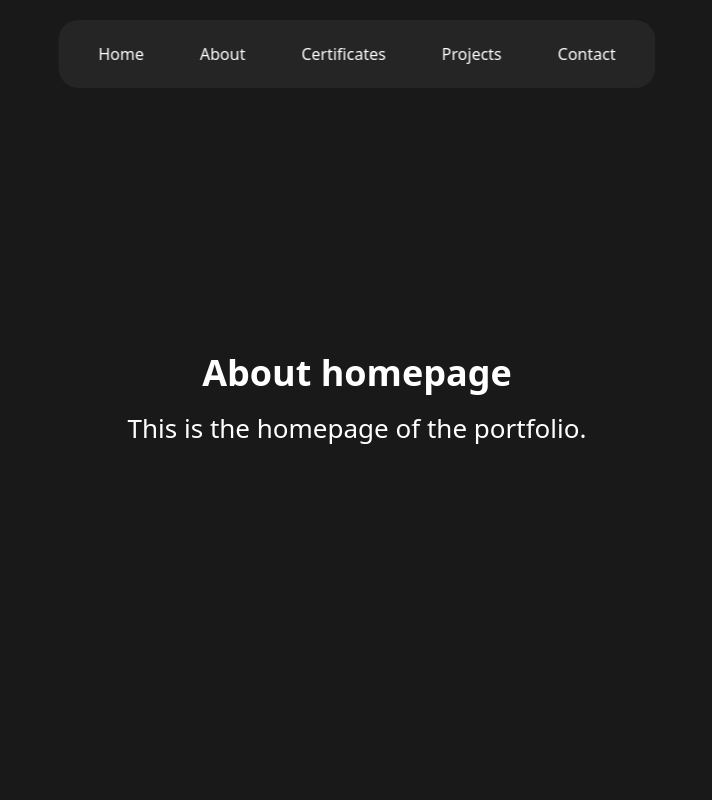
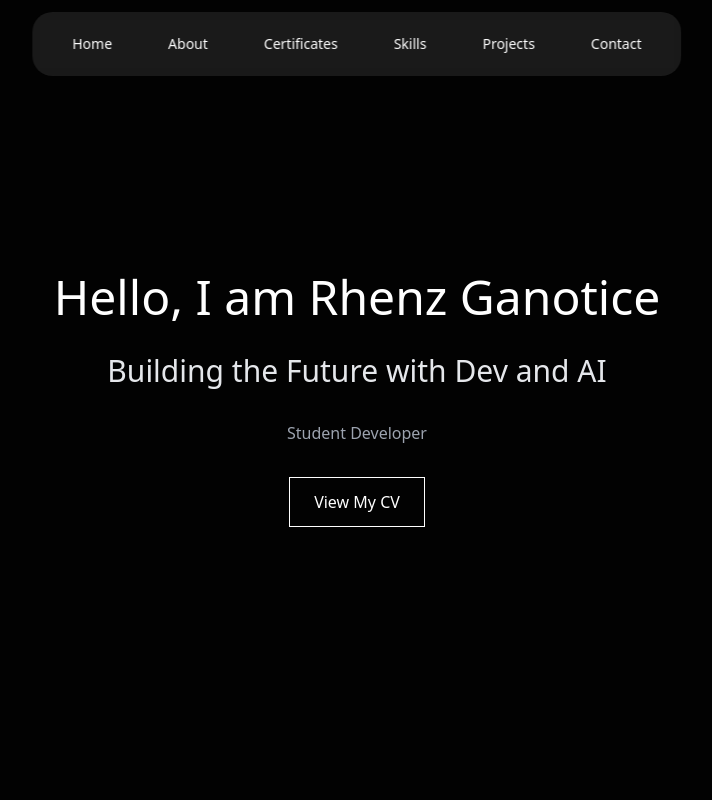
Before and after one commit to StDevRhenz/portfolio, a React (Create React App) app: page / in a window 1280 px wide. Shown: the top 800 px of the page, without its empty margins (283-995 px from the left). Built offline with nearby package versions, Linux system fonts and the light colour scheme.

Commit message:
Add: Homepage content, Updated Pages, added skills.jsx

```diff
--- a/src/App.css
+++ b/src/App.css
@@ -4,6 +4,7 @@
 
 html {
   scroll-behavior: smooth;
+  background-color: rgba(0, 0, 0, 0.9);
 }
 
 /* section {
--- a/src/App.js
+++ b/src/App.js
@@ -6,6 +6,7 @@ import About from './pages/about';
 import Certificates from './pages/certificates';
 import Projects from './pages/projects';
 import Contact from './pages/contact';
+import Skills from './pages/skills';
 
 import Home from './pages/home';
 
@@ -17,11 +18,13 @@ function App() {
     <nav>
       <Navbar />
     </nav>
+
     <section id='home'>
       <Home />
     </section>
 
-    <section id='about'>
+
+    {/* <section id='about'>
       <About />
     </section>
 
@@ -37,6 +40,13 @@ function App() {
       <Contact />
     </section>
 
+    <section id='skills'>
+      <Skills />
+    </section>
+
+
+    */}
+
     </div>
   );
 }
--- a/src/components/navbar.jsx
+++ b/src/components/navbar.jsx
@@ -1,13 +1,23 @@
+
+import React from 'react';
+
+
 const Navbar = (props) => {
   return (
-    <nav className="bg-[rgba(51,51,51,0.5)] backdrop-blur-md p-2.5 px-5 fixed top-5 left-1/2 transform -translate-x-1/2 rounded-[20px] z-[1000]">
-      <ul className="flex space-x-4">
-        <li><a href="#home" className="text-white no-underline px-5 py-3 inline-block hover:bg-[#575757] rounded-md">Home</a></li>
-        <li><a href="#about" className="text-white no-underline px-5 py-3 inline-block hover:bg-[#575757] rounded-md">About</a></li>
-        <li><a href="#certificates" className="text-white no-underline px-5 py-3 inline-block hover:bg-[#575757] rounded-md">Certificates</a></li>
-        <li><a href="#projects" className="text-white no-underline px-5 py-3 inline-block hover:bg-[#575757] rounded-md">Projects</a></li>
-        <li><a href="#contact" className="text-white no-underline px-5 py-3 inline-block hover:bg-[#575757] rounded-md">Contact</a></li>
-      </ul>
+    <nav className="bg-[rgba(51,51,51,0.5)] text-sm text-neutral-300 backdrop-blur-md p-2.5 px-5 fixed top-3 left-1/2 transform -translate-x-1/2 rounded-[20px] z-[1000]">
+      <div className="flex justify-between items-center text-white gap-10">
+        {/* <div>
+          <a href="#home" className="px-5 py-3 inline-block hover:bg-[#575757] rounded-md">&lt;Rhenz/&gt;</a>
+        </div> */}
+        <ul className="flex space-x-4">
+          <li><a href="#home" className="px-5 py-3 inline-block hover:bg-[#575757] rounded-md">Home</a></li>
+          <li><a href="#about" className="px-5 py-3 inline-block hover:bg-[#575757] rounded-md">About</a></li>
+          <li><a href="#certificates" className="px-5 py-3 inline-block hover:bg-[#575757] rounded-md">Certificates</a></li>
+          <li><a href="#contact" className="px-5 py-3 inline-block hover:bg-[#575757] rounded-md">Skills</a></li>
+          <li><a href="#projects" className="px-5 py-3 inline-block hover:bg-[#575757] rounded-md">Projects</a></li>
+          <li><a href="#contact" className="px-5 py-3 inline-block hover:bg-[#575757] rounded-md">Contact</a></li>
+        </ul>
+      </div>
     </nav>
   );
 }
--- a/src/pages/about.jsx
+++ b/src/pages/about.jsx
@@ -1,6 +1,6 @@
 function about() {
     return (
-        <div className="bg-black bg-opacity-90 min-h-screen flex flex-col items-center justify-center text-[calc(10px+2vmin)]">
+        <div className="">
             <h1 className="text-white text-4xl font-bold">About</h1>
             <p className="text-white mt-4">This is the about page of the portfolio.</p>
         </div>
--- a/src/pages/certificates.jsx
+++ b/src/pages/certificates.jsx
@@ -1,6 +1,6 @@
 function certificates() {
     return (
-        <div className="bg-black bg-opacity-90 min-h-screen flex flex-col items-center justify-center text-[calc(10px+2vmin)]">
+        <div className="">
             <h1 className="text-white text-4xl font-bold">About certificates</h1>
             <p className="text-white mt-4">This is the certificates page of the portfolio.</p>
         </div>
--- a/src/pages/contact.jsx
+++ b/src/pages/contact.jsx
@@ -1,6 +1,6 @@
 function contact() {
     return (
-        <div className="bg-black bg-opacity-90 min-h-screen flex flex-col items-center justify-center text-[calc(10px+2vmin)]">
+        <div className="">
             <h1 className="text-white text-4xl font-bold">About contact</h1>
             <p className="text-white mt-4">This is the contact page of the portfolio.</p>
         </div>
--- a/src/pages/home.jsx
+++ b/src/pages/home.jsx
@@ -1,8 +1,36 @@
+
+import React from 'react';
+import Result from '../assets/updated-resume.pdf';
+
 function home() {
+    const handleCvClick = () => {
+        window.open(Result, '_blank');
+    };
+
     return (
-        <div className="bg-black bg-opacity-90 min-h-screen flex flex-col items-center justify-center text-[calc(10px+2vmin)]">
-            <h1 className="text-white text-4xl font-bold">About homepage</h1>
-            <p className="text-white mt-4">This is the homepage of the portfolio.</p>
+        <div className="min-h-screen flex items-center justify-center px-8" style={{backgroundColor: 'rgba(0, 0, 0, 0.9)'}}>
+            <div className="max-w-4xl mx-auto text-center">
+                <div className="text-white space-y-8">
+                    <h1 className="text-4xl lg:text-5xl font-light leading-tight">
+                        Hello, I am <span className="font-medium">Rhenz Ganotice</span>
+                    </h1>
+
+                    <h2 className="text-2xl lg:text-3xl font-light text-gray-200">
+                        Building the Future with Dev and AI
+                    </h2>
+
+                    <p className="text-base text-gray-400 font-light">
+                        Student Developer
+                    </p>
+
+                    <button
+                        onClick={handleCvClick}
+                        className="inline-flex items-center px-6 py-3 border border-white text-white font-light hover:bg-white hover:text-black transition-colors duration-300"
+                    >
+                        View My CV
+                    </button>
+                </div>
+            </div>
         </div>
     );
 }
--- a/src/pages/projects.jsx
+++ b/src/pages/projects.jsx
@@ -1,6 +1,6 @@
 function projects(){
     return(
-        <div className="bg-black bg-opacity-90 min-h-screen flex flex-col items-center justify-center text-[calc(10px+2vmin)]">
+        <div className="">
             <h1 className="text-white text-4xl font-bold">About projects</h1>
             <p className="text-white mt-4">This is the projects page of the portfolio.</p>
         </div>
--- /dev/null
+++ b/src/pages/skills.jsx
@@ -0,0 +1,9 @@
+function skills() {
+    return (
+        <div className="bg-black bg-opacity-90 min-h-screen flex flex-col items-center justify-center text-[calc(10px+2vmin)]">
+            <h1 className="text-white text-4xl font-bold">Skills</h1>
+            <p className="text-white mt-4">This is the skills page of the portfolio.</p>
+        </div>
+    );
+}
+export default skills;
```
Also changed, not shown: 1 other file (tests, documents, lock files or other folders).
